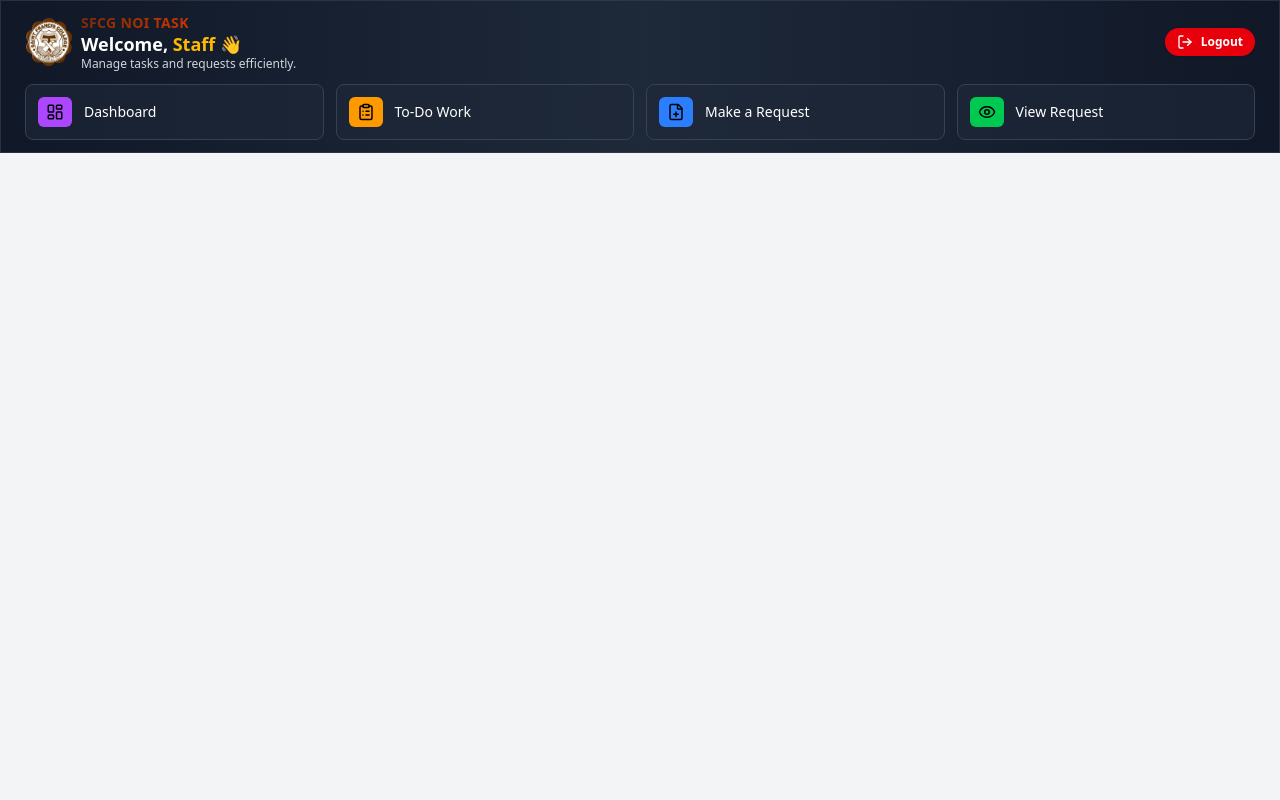
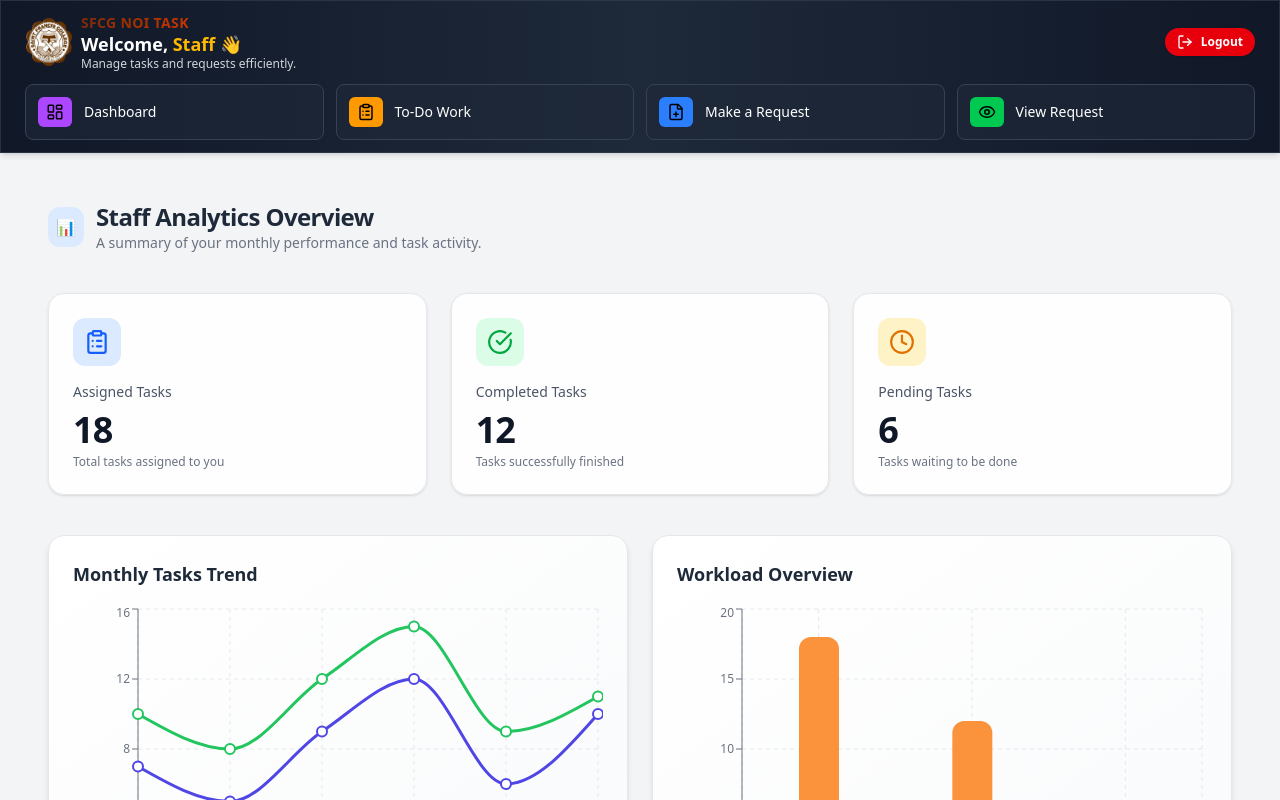
Before and after one commit to rembrantiban/SFCG-TASK, a React (Vite) app in the folder client/: page /staffdashboard in a window 1280 px wide. Built offline with nearby package versions, Linux system fonts and the light colour scheme.

Commit message:
Updated Coding

```diff
--- a/client/src/component/coordinatorview/requestCard.jsx
+++ b/client/src/component/coordinatorview/requestCard.jsx
@@ -68,12 +68,17 @@ const RequestCard = ({ data = {}, onViewDetails, onAssign }) => {
       </button>
 
       {/* Assign Button */}
+     {data.status === "Approved" &&
+        data.notedBy &&
+        data.approvedBy && (
           <button
             onClick={onAssign}
             className="w-full mt-2 flex items-center justify-center gap-2 bg-green-600 hover:bg-green-700 text-white py-2 rounded-lg text-sm font-medium transition"
           >
             Assign Task
           </button>
+        )}
+
 
     </div>
   );
--- a/client/src/component/department/departmentlist.jsx
+++ b/client/src/component/department/departmentlist.jsx
@@ -116,10 +116,9 @@ const DepartmentList = () => {
         </tr>
     ) : (
         filteredData.map((dept, index) => (
-                                <tr
-                                    key={dept._id}
-                                    className="hover:bg-gray-100 dark:hover:bg-gray-700 transition"
-                                >
+            <React.Fragment key={dept._id}>
+                {/* MAIN ROW */}
+                <tr className="hover:bg-gray-100 dark:hover:bg-gray-700 transition">
                     <td className="px-4 py-3">{index + 1}</td>
                     <td className="px-4 py-3 font-medium capitalize">
                         {dept.departmentName}
@@ -136,7 +135,6 @@ const DepartmentList = () => {
                             <Plus size={14} /> Category
                         </button>
 
-
                         <button
                             onClick={() => {
                                 setSelectedDept(dept);
@@ -146,7 +144,6 @@ const DepartmentList = () => {
                         >
                             <Edit3 size={14} /> Edit
                         </button>
-
 
                         <button
                             onClick={() => {
@@ -159,9 +156,34 @@ const DepartmentList = () => {
                         </button>
                     </td>
                 </tr>
+
+                {/* CATEGORY ROW */}
+                <tr className="bg-gray-50 dark:bg-gray-800">
+                    <td colSpan="3" className="px-6 py-3 text-sm text-gray-600 dark:text-gray-300">
+                        <strong className="text-gray-800 dark:text-white">Categories:</strong>
+                        {dept.categories.length > 0 ? (
+                            <div className="mt-1 flex flex-wrap gap-2">
+                                {dept.categories.map((cat, i) => (
+                                    <span
+                                        key={i}
+                                        className="bg-blue-100 dark:bg-blue-900 text-blue-700 dark:text-blue-300 px-2 py-1 rounded-lg text-xs"
+                                    >
+                                        {cat}
+                                    </span>
+                                ))}
+                            </div>
+                        ) : (
+                            <p className="text-gray-500 dark:text-gray-400 mt-1">
+                                No categories yet.
+                            </p>
+                        )}
+                    </td>
+                </tr>
+            </React.Fragment>
         ))
     )}
 </tbody>
+
                 </table>
             </div>
 
--- /dev/null
+++ b/client/src/component/staffAnalytics/StaffAnalytics.jsx
@@ -0,0 +1,178 @@
+import React, { useEffect, useState } from "react";
+import {
+  BarChart,
+  Bar,
+  LineChart,
+  Line,
+  XAxis,
+  YAxis,
+  Tooltip,
+  CartesianGrid,
+  ResponsiveContainer,
+} from "recharts";
+
+import { ClipboardList, CheckCircle, Clock } from "lucide-react";
+
+const StaffAnalytics = () => {
+  const [taskStats, setTaskStats] = useState([]);
+  const [monthlyChart, setMonthlyChart] = useState([]);
+
+  useEffect(() => {
+    loadSampleData();
+  }, []);
+
+  const loadSampleData = () => {
+    setTaskStats([
+      {
+        label: "Assigned Tasks",
+        value: 18,
+        description: "Total tasks assigned to you",
+        icon: <ClipboardList size={26} className="text-blue-600" />,
+        color: "bg-blue-100",
+      },
+      {
+        label: "Completed Tasks",
+        value: 12,
+        description: "Tasks successfully finished",
+        icon: <CheckCircle size={26} className="text-green-600" />,
+        color: "bg-green-100",
+      },
+      {
+        label: "Pending Tasks",
+        value: 6,
+        description: "Tasks waiting to be done",
+        icon: <Clock size={26} className="text-amber-600" />,
+        color: "bg-amber-100",
+      },
+    ]);
+
+    setMonthlyChart([
+      { month: "Jan", assigned: 10, completed: 7 },
+      { month: "Feb", assigned: 8, completed: 5 },
+      { month: "Mar", assigned: 12, completed: 9 },
+      { month: "Apr", assigned: 15, completed: 12 },
+      { month: "May", assigned: 9, completed: 6 },
+      { month: "Jun", assigned: 11, completed: 10 },
+    ]);
+  };
+
+  return (
+    <div className="w-full p-6 space-y-10">
+
+     <div className="flex items-center gap-3">
+      <span className="bg-blue-100 text-blue-600 p-2 rounded-xl">
+        📊
+      </span>
+      <div>
+        <h2 className="text-2xl font-bold text-gray-800 tracking-tight">
+          Staff Analytics Overview
+        </h2>
+        <p className="text-sm text-gray-500">
+          A summary of your monthly performance and task activity.
+        </p>
+      </div>
+    </div>
+
+      <div className="grid grid-cols-1 sm:grid-cols-2 lg:grid-cols-3 gap-6">
+        {taskStats.map((item, i) => (
+          <div
+            key={i}
+            className="
+              bg-white/90 backdrop-blur-xl
+              p-6 rounded-2xl shadow-sm border border-gray-200
+              hover:shadow-xl hover:-translate-y-1 transition-all duration-300
+            "
+          >
+            <div className={`w-12 h-12 rounded-xl flex items-center justify-center ${item.color} mb-4`}>
+              {item.icon}
+            </div>
+
+            <p className="text-gray-600 text-sm font-medium">{item.label}</p>
+
+            <h2 className="text-4xl font-extrabold text-gray-900 mt-2 tracking-tight">
+              {item.value}
+            </h2>
+
+            <p className="text-gray-500 text-xs mt-1">{item.description}</p>
+          </div>
+        ))}
+      </div>
+
+     {/* --- CHARTS ROW (Line + Bar Side by Side) --- */}
+<div className="grid grid-cols-1 lg:grid-cols-2 gap-6">
+
+  {/* --- Monthly Trend Line Chart --- */}
+  <div className="p-6 rounded-2xl shadow-md bg-gradient-to-br from-white to-gray-50 border border-gray-200">
+    <h3 className="text-lg font-semibold mb-4 text-gray-800">
+      Monthly Tasks Trend
+    </h3>
+
+    <ResponsiveContainer width="100%" height={320}>
+      <LineChart data={monthlyChart}>
+        <CartesianGrid strokeDasharray="4 4" stroke="#e5e7eb" />
+        <XAxis dataKey="month" stroke="#6b7280" tick={{ fontSize: 12 }} />
+        <YAxis stroke="#6b7280" tick={{ fontSize: 12 }} allowDecimals={false} />
+        <Tooltip
+          contentStyle={{
+            background: "white",
+            borderRadius: "12px",
+            border: "1px solid #e5e7eb",
+            boxShadow: "0 4px 12px rgba(0,0,0,0.1)",
+          }}
+        />
+        <Line
+          type="monotone"
+          dataKey="completed"
+          stroke="#4f46e5"
+          strokeWidth={3}
+          dot={{ r: 5, strokeWidth: 2, fill: "white" }}
+          activeDot={{ r: 7 }}
+        />
+        <Line
+          type="monotone"
+          dataKey="assigned"
+          stroke="#22c55e"
+          strokeWidth={3}
+          dot={{ r: 5, strokeWidth: 2, fill: "white" }}
+          activeDot={{ r: 7 }}
+        />
+      </LineChart>
+    </ResponsiveContainer>
+  </div>
+
+  {/* --- Workload Overview Bar Chart --- */}
+  <div className="p-6 rounded-2xl shadow-md bg-gradient-to-br from-white to-gray-50 border border-gray-200">
+    <h3 className="text-lg font-semibold mb-4 text-gray-800">
+      Workload Overview
+    </h3>
+
+    <ResponsiveContainer width="100%" height={320}>
+      <BarChart data={taskStats}>
+        <CartesianGrid strokeDasharray="4 4" stroke="#e5e7eb" />
+        <XAxis dataKey="label" stroke="#6b7280" tick={{ fontSize: 12 }} />
+        <YAxis stroke="#6b7280" tick={{ fontSize: 12 }} allowDecimals={false} />
+        <Tooltip
+          contentStyle={{
+            background: "#ffffff",
+            borderRadius: "12px",
+            border: "1px solid #e5e7eb",
+            boxShadow: "0 4px 12px rgba(0,0,0,0.1)",
+          }}
+        />
+        <Bar
+          dataKey="value"
+          fill="#fb923c"
+          radius={[12, 12, 0, 0]}
+          barSize={40}
+        />
+      </BarChart>
+    </ResponsiveContainer>
+  </div>
+
+</div>
+
+    </div>
+  );
+};
+
+export default StaffAnalytics;
--- a/client/src/component/taskpresidentview/requestCard.jsx
+++ b/client/src/component/taskpresidentview/requestCard.jsx
@@ -76,8 +76,6 @@ const RequestCard = ({ data = {}, onViewDetails, onAssign }) => {
             Assign Task
           </button>
         )}
-
-
     </div>
   );
 };
--- a/client/src/pages/collegePresident/requestCollege.jsx
+++ b/client/src/pages/collegePresident/requestCollege.jsx
@@ -15,7 +15,7 @@ const UnnapprovedRequests = () => {
 
   const fetchUnnotedRequests = async () => {
     try {
-      const res = await axiosInstance.get("/request/getallunapproved");
+      const res = await axiosInstance.get("/request/getallunoted");
       if (res.data.success) setRequests(res.data.requests);
     } catch (error) {
       console.error("Error fetching unnoted requests:", error);
--- a/client/src/pages/staffDashboard.jsx
+++ b/client/src/pages/staffDashboard.jsx
@@ -1,11 +1,16 @@
 import StaffHeader from "../component/staffheader/header";
-
+import StaffAnalytics from "../component/staffAnalytics/StaffAnalytics";
 const staffDashboard = () => {
   const firstName = localStorage.getItem("userFirstName") || "Staff";
 
   return (
-    <div className="flex overflow-auto">
+    <div className="w-full overflow-auto min-h-screen bg-gray-100">
       <StaffHeader name={firstName} />
+
+      {/* Modern Analytics Section */}
+      <div className="p-6 max-w-7xl mx-auto">
+        <StaffAnalytics />
+      </div>
     </div>
   );
 };
--- a/client/src/pages/taskCoordinator/requestCoordinator.jsx
+++ b/client/src/pages/taskCoordinator/requestCoordinator.jsx
@@ -19,7 +19,7 @@ const UnnotedRequests = () => {
 
   const fetchUnnotedRequests = async () => {
     try {
-      const res = await axiosInstance.get("/request/getallunoted");
+      const res = await axiosInstance.get("/request/getallunapproved");
       if (res.data.success) setRequests(res.data.requests);
     } catch (error) {
       console.error("Error fetching unnoted requests:", error);
```
Also changed, not shown: client/src/component/modal/deleteModal.jsx (+52 -19 lines), 1 other file (tests, documents, lock files or other folders). Lines whose indentation alone changed are shown as unchanged.
